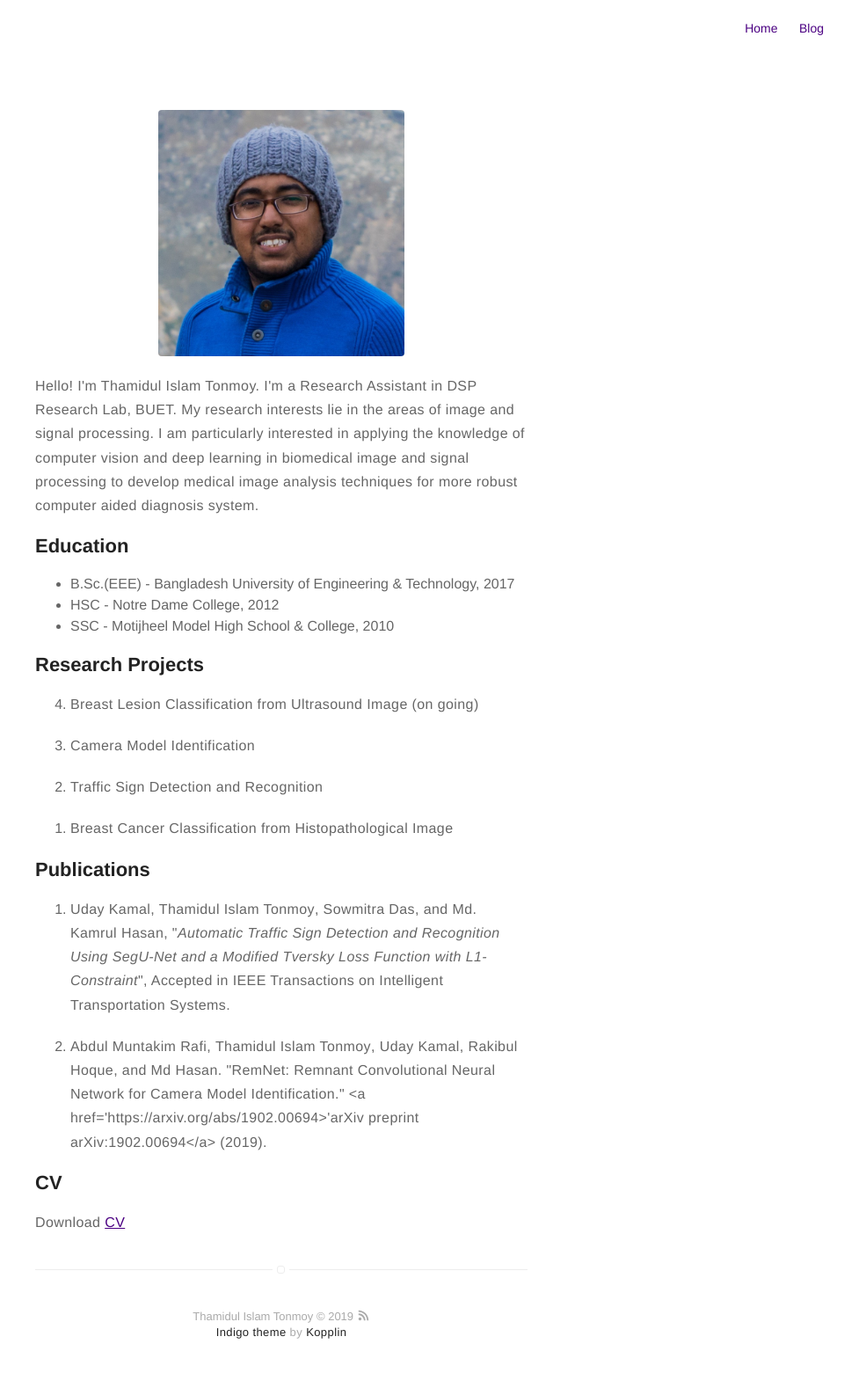
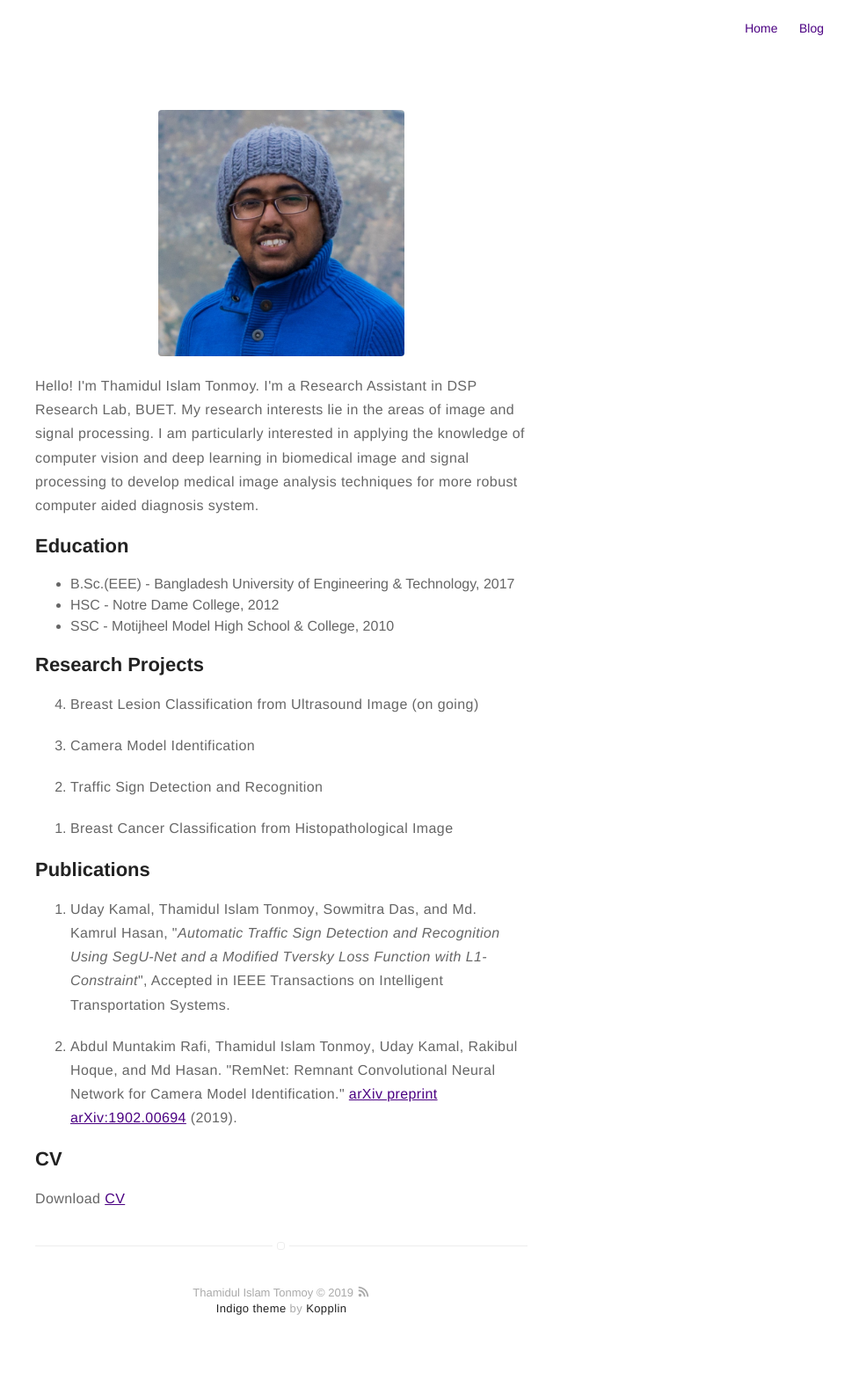
Before and after one commit to titonmoy/titonmoy.github.io, a Jekyll site: the page built from about.md, in a window 1280 px wide. Shown: the whole page at 88% size, without its empty margins (320-1280 px from the left). Built offline with Jekyll 4.4.1, drawn with Linux system fonts in a browser that asks for light colours; after the commit the page ends 1559 px from its top, so only the background shows below that.

Commit message:
Update about.md

```diff
--- a/about.md
+++ b/about.md
@@ -28,7 +28,7 @@ layout: page
 <h2>Publications</h2>
 <ol>
         <li><p>Uday Kamal, <b>Thamidul Islam Tonmoy</b>, Sowmitra Das, and Md. Kamrul Hasan, "<i>Automatic Traffic Sign Detection and Recognition Using SegU-Net and a Modified Tversky Loss Function with L1-Constraint</i>", Accepted in IEEE Transactions on Intelligent Transportation Systems.</p></li>
-	<li><p>Abdul Muntakim Rafi, <b>Thamidul Islam Tonmoy</b>, Uday Kamal, Rakibul Hoque, and Md Hasan. "RemNet: Remnant Convolutional Neural Network for Camera Model Identification." <a href='https://arxiv.org/abs/1902.00694>'arXiv preprint arXiv:1902.00694</a> (2019).</p></li>
+	<li><p>Abdul Muntakim Rafi, <b>Thamidul Islam Tonmoy</b>, Uday Kamal, Rakibul Hoque, and Md Hasan. "RemNet: Remnant Convolutional Neural Network for Camera Model Identification." <a href='https://arxiv.org/abs/1902.00694'>arXiv preprint arXiv:1902.00694</a> (2019).</p></li>
 </ol>
 
 
```
